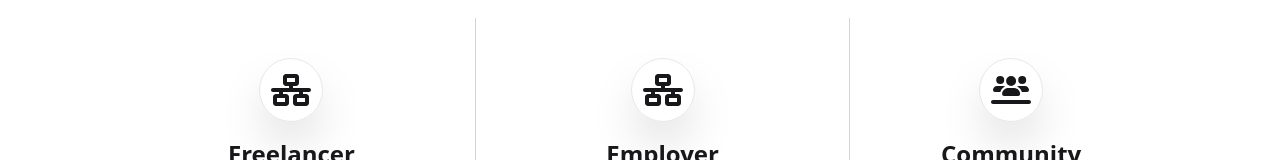
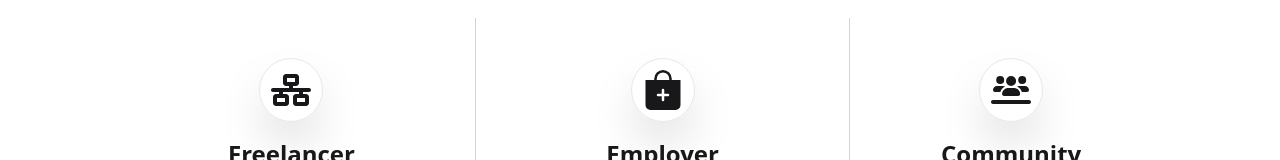
Before and after one commit to ArnavHD/free-mark-client, a React (Vite) app: page / in a window 1280 px wide. Shown: the part 2414-2574 px from the top of the page. Built offline with nearby package versions, Linux system fonts and the light colour scheme; no server answers; a web font is replaced by a local one.

Commit message:
Added the redirect function after login

```diff
--- a/src/components/Navbar.jsx
+++ b/src/components/Navbar.jsx
@@ -1,17 +1,20 @@
 import React, { use } from 'react';
 import "./../index.css";
-import { Link, NavLink } from 'react-router';
+import { Link, NavLink, useNavigate } from 'react-router';
 import { AuthContext } from '../provider/AuthProvider';
 import { FaCircleUser } from 'react-icons/fa6';
 
 const Navbar = () => {
   const { user, logOut } = use(AuthContext);
   console.log(user);
+  const navigate = useNavigate();
   const handleLogOut = ()=>{
     console.log("User trying to logout");
     logOut()
       .then(() => {
         // alert("Logged Out Successfully");
+        console.log("Logout successful");
+        navigate("/");
       })
       .catch((error) => {
         console.log(error);
--- a/src/pages/LoginPage.jsx
+++ b/src/pages/LoginPage.jsx
@@ -20,7 +20,7 @@ const LoginPage = () => {
           .then((result) => {
             const user = result.user;
             console.log(user);
-            navigate(`${location.state ? location.state : "/"}`);
+            navigate(`${location.state ? location.state : "/" }`);
           })
           .catch((error) => {
             const errorCode = error.code;
--- a/src/pages/Register.jsx
+++ b/src/pages/Register.jsx
@@ -1,9 +1,10 @@
 import React, { use } from 'react';
-import { Link } from 'react-router';
+import { Link, useNavigate } from 'react-router';
 import { AuthContext } from '../provider/AuthProvider';
 
 const Register = () => {
     const { createUser, setUser, updateUserProfile} = use(AuthContext);
+    const navigate = useNavigate();
     const handleRegister = (e)=>{
         e.preventDefault();
         console.log(e.target);
@@ -22,6 +23,7 @@ const Register = () => {
             updateUserProfile({ displayName: name, photoURL: url })
               .then(() => {
                 setUser({ ...user, displayName: name, photoURL: url });
+                navigate("/");
               })
               .catch((error) => {
                 console.log(error);
--- a/src/pages/StreamLine.jsx
+++ b/src/pages/StreamLine.jsx
@@ -1,4 +1,5 @@
 import React from 'react';
+import { BsFillBagPlusFill } from 'react-icons/bs';
 import { FaNetworkWired, FaUsersLine } from 'react-icons/fa6';
 
 const StreamLine = () => {
@@ -28,7 +29,7 @@ const StreamLine = () => {
           </div>
           <div className="text-center space-y-4 md:border-r md:border-r-gray-300 md:p-10">
             <div className="border border-gray-200 shadow-2xl rounded-full h-16 w-16 flex justify-center items-center mx-auto">
-              <FaNetworkWired size={40} />
+              <BsFillBagPlusFill size={40} />
             </div>
             <div className="space-y-3">
               <h1 className="text-2xl font-semibold">Employer</h1>
```
